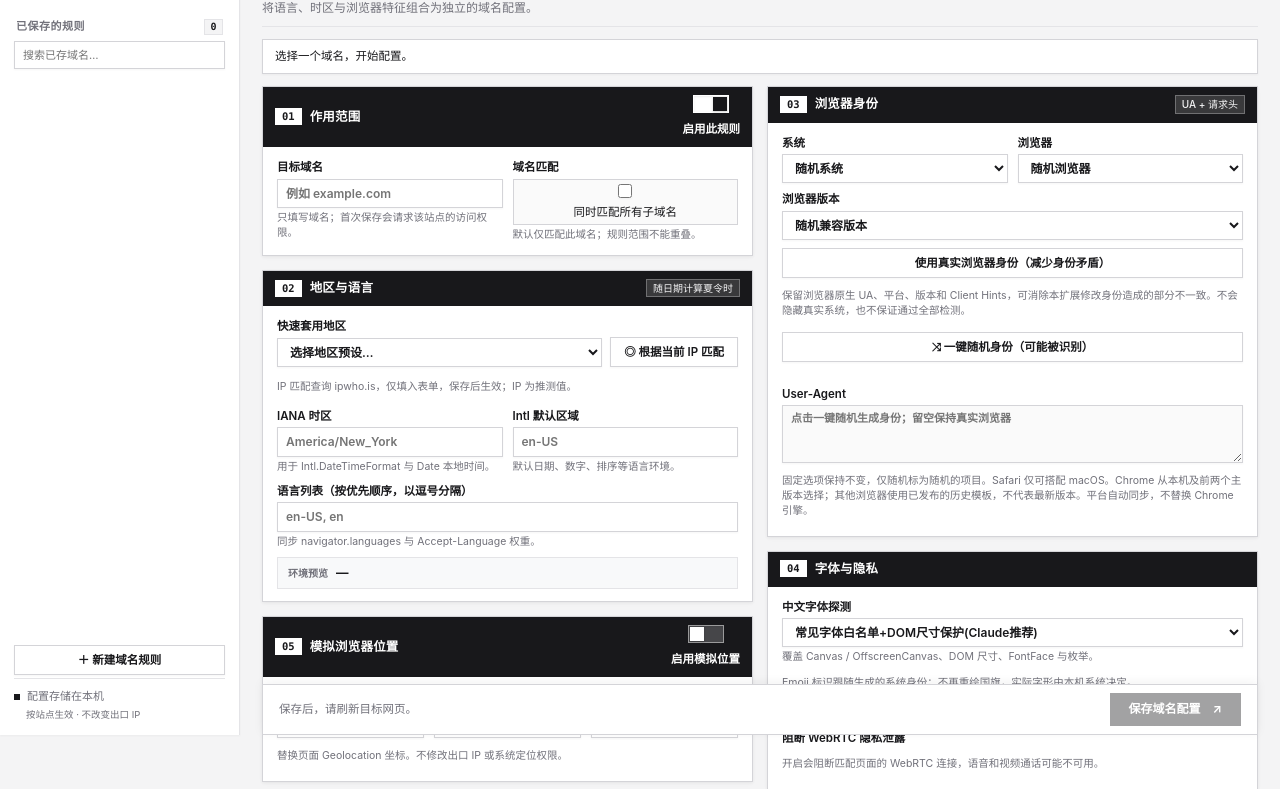
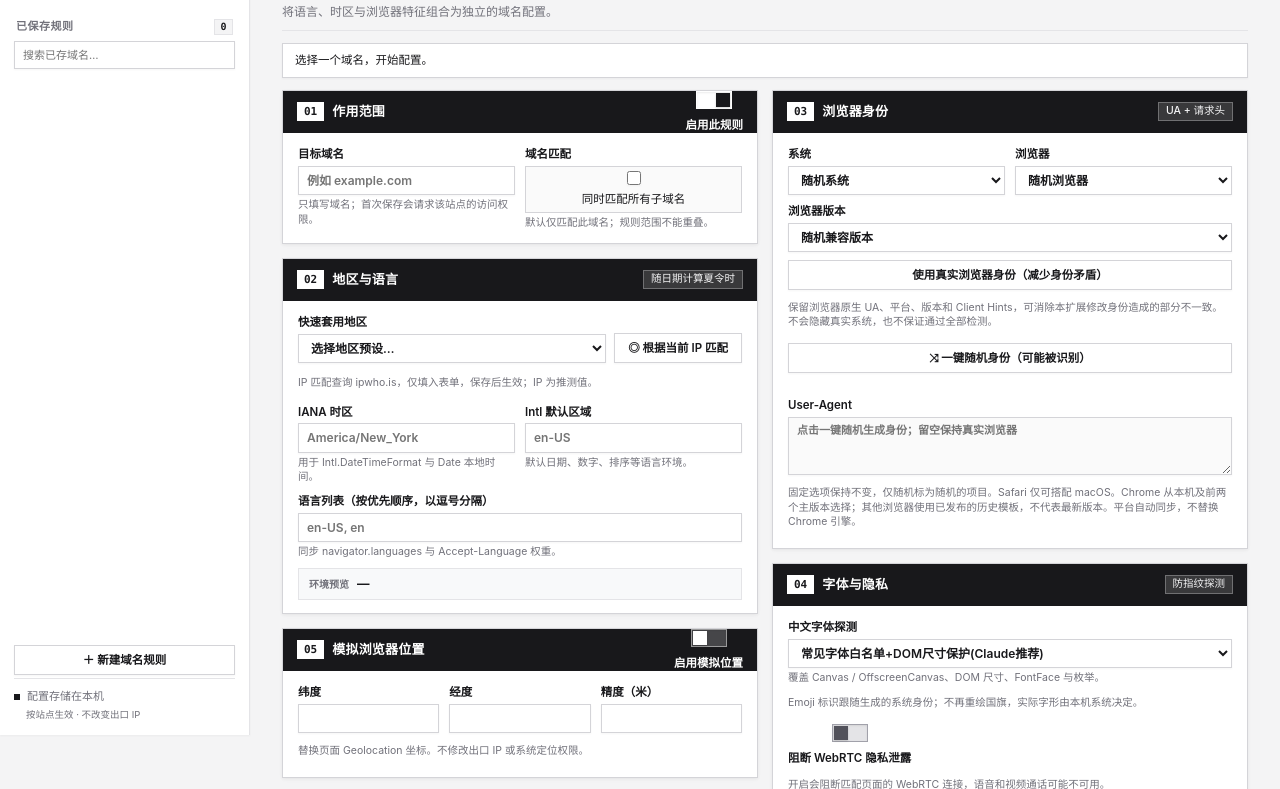
Before and after one commit to TheGreat2019/fake-finger, a browser extension: page options.html in a window 1280 px wide. Shown: the part 65-854 px from the top of the page. Drawn offline with Linux system fonts and the light colour scheme.

Commit message:
fix(v1.5.2): fix module export crash, popup navigation, center layout, unify header heights

```diff
--- a/options.html
+++ b/options.html
@@ -13,7 +13,7 @@
       <span class="brand-icon">◈</span>
       <div>浏览器伪装大师<small>DISGUISE MASTER</small></div>
     </div>
-    <div class="aside-label">已保存的规则 <span id="count">0</span></div>
+    <div class="aside-label">已保存规则 <span id="count">0</span></div>
     <div class="profile-search-wrap">
       <input type="text" id="profile-search" placeholder="搜索已存域名…" autocomplete="off">
     </div>
@@ -25,11 +25,12 @@
     </div>
   </aside>
 
+  <div class="main-wrap">
     <main>
       <header>
         <div>
           <div class="eyebrow">PRIVACY / DOMAIN PROFILES</div>
-        <h1>让每个站点，看见你选择的环境。<span class="version">v1.5.1</span></h1>
+          <h1>让每个站点，看见你选择的环境。<span class="version">v1.5.2</span></h1>
           <p>将语言、时区与浏览器特征组合为独立的域名配置。</p>
         </div>
       </header>
@@ -149,6 +150,7 @@
             <section class="card">
               <div class="section-head">
                 <div><span class="step">04</span><h2>字体与隐私</h2></div>
+                <span class="tag">防指纹探测</span>
               </div>
               <div class="card-body">
                 <div class="grid">
@@ -170,6 +172,7 @@
             <section class="card">
               <div class="section-head">
                 <div><span class="step">06</span><h2>目标页面自检</h2></div>
+                <span class="tag">真实环境对比</span>
               </div>
               <div class="card-body">
                 <p class="hint">保存配置后刷新目标网站，读取实际页面字体、时区与语言。</p>
@@ -199,6 +202,7 @@
       </form>
     </main>
   </div>
+</div>
 <script type="module" src="options.js"></script>
 </body>
 </html>
--- a/options.js
+++ b/options.js
@@ -393,13 +393,22 @@ $('retry').onclick = async () => {
 };
 
 async function load() {
+  try {
     const r = await send({type: 'status'});
-  profiles = r.profiles;
+    profiles = r.profiles || [];
     checkBackend(r);
     $('api-warning').hidden = r.scriptsAvailable;
     if (r.lastError) notice(`上次恢复配置时出现问题：${r.lastError}`, true);
     renderList();
     return r;
+  } catch (err) {
+    // 关键容错：若后台通信异常，立即读取本地 storage 中的已有规则，保证用户规则绝对不丢失！
+    const local = await chrome.storage.local.get(['profiles', 'lastError']);
+    profiles = local?.profiles || [];
+    renderList();
+    notice(`后台服务正在连接：${err.message}`, true);
+    return {profiles, scriptsAvailable: true};
+  }
 }
 
 try {
--- a/style.css
+++ b/style.css
@@ -1,12 +1,12 @@
 /*
- * 浏览器伪装大师 · Bento Grid 黑白灰舒适线框风格 (v1.5.1)
- * 规范：模块标题黑底白字、内容区白底、直角波动开关、柔和黑白灰层次、精细阴影与微动效
+ * 浏览器伪装大师 · Bento Grayscale 黑白灰高级线框风格 (v1.5.2)
+ * 特性：模块标题黑底白字高一致性对齐、主体白底居中排版、直角波动开关、精细微阴影与触觉微动效
  */
 
 :root {
   color-scheme: light;
 
-  /* 柔和黑白灰色彩系统：告别刺眼强光，提升易读性 */
+  /* 柔和黑白灰层次色系：告别刺眼眩光，强化舒适可读性 */
   --bg: #f4f4f5;               /* 画布底色：柔和锌灰 */
   --surface: #ffffff;          /* 模块白底卡片 */
   --surface-header: #18181b;   /* 模块标题栏黑底（沉稳炭黑，不刺眼） */
@@ -20,10 +20,10 @@
   --border-medium: #d4d4d8;    /* 控件常规边框 */
   --border-dark: #18181b;      /* 强聚焦边框 */
 
-  /* 精细阴影分级 */
+  /* 分级精细阴影 */
   --shadow-xs: 0 1px 2px rgba(0, 0, 0, 0.04);
   --shadow-sm: 0 1px 3px rgba(0, 0, 0, 0.05), 0 2px 6px rgba(0, 0, 0, 0.02);
-  --shadow-md: 0 4px 12px rgba(0, 0, 0, 0.06), 0 1px 3px rgba(0, 0, 0, 0.03);
+  --shadow-md: 0 4px 14px rgba(0, 0, 0, 0.07), 0 1px 3px rgba(0, 0, 0, 0.03);
 
   --font-sans: -apple-system, BlinkMacSystemFont, "Segoe UI", Roboto, "Helvetica Neue", Arial, sans-serif;
   --font-mono: ui-monospace, "SF Mono", Menlo, Consolas, "Liberation Mono", monospace;
@@ -37,7 +37,7 @@
 
 * {
   box-sizing: border-box;
-  border-radius: 0 !important; /* 严格直角造型 */
+  border-radius: 0 !important; /* 全局严格直角 */
 }
 
 body {
@@ -53,7 +53,7 @@ button, input, select, textarea {
   border-radius: 0;
 }
 
-/* 按钮基础与动效 */
+/* 按钮基础与微动效 */
 button {
   cursor: pointer;
   border: 1px solid var(--border-medium);
@@ -156,15 +156,19 @@ button:focus-visible, input:focus-visible, select:focus-visible, textarea:focus-
   }
 }
 
-/* 全局工作台双列画板布局 */
+/* 全局工作台整体布局：居中画板设计 (v1.5.2) */
 .workspace {
-  display: grid;
-  grid-template-columns: 240px 1fr;
+  display: flex;
   min-height: 100vh;
+  width: 100%;
+  background: var(--bg);
 }
 
-/* 左侧独立侧边栏 */
+/* 左侧固定侧边栏 */
 aside {
+  width: 250px;
+  min-width: 250px;
+  max-width: 250px;
   background: #ffffff;
   border-right: 1px solid var(--border-light);
   box-shadow: var(--shadow-xs);
@@ -175,6 +179,30 @@ aside {
   top: 0;
   height: 100vh;
   z-index: 10;
+  flex-shrink: 0;
+  box-sizing: border-box;
+}
+
+/* 主内容包裹层：在剩余区域内完美水平居中 */
+.main-wrap {
+  flex: 1;
+  min-width: 0;
+  display: flex;
+  justify-content: center;
+  align-items: flex-start;
+  padding: 20px 32px 36px;
+  box-sizing: border-box;
+  overflow-y: auto;
+}
+
+/* 主内容区域：固定最大宽度居中对齐，左右留白对称平衡 */
+main {
+  width: 100%;
+  max-width: 1080px;
+  margin: 0 auto;
+  display: flex;
+  flex-direction: column;
+  box-sizing: border-box;
 }
 
 /* 品牌标识 */
@@ -259,7 +287,7 @@ aside {
   background: var(--border-medium);
 }
 
-/* 域名卡片列表项 (Requirement 4) */
+/* 域名规则列表项卡片 (v1.5.2) */
 .profile-item {
   display: flex;
   flex-direction: column;
@@ -330,7 +358,7 @@ aside {
   white-space: nowrap;
 }
 
-/* 关键高亮：选中状态下黑底，域名与小字均高度清晰！ (Requirement 4) */
+/* 选中高亮状态：小字药丸徽标白底黑字，高度清晰锐利 */
 .profile-item.selected {
   background: #18181b !important;
   border-color: #18181b !important;
@@ -397,15 +425,6 @@ aside {
   height: 6px;
   background: var(--ink-primary);
   margin-right: 4px;
-}
-
-/* 主内容区域 */
-main {
-  padding: 16px 22px 14px;
-  max-width: 1200px;
-  width: 100%;
-  display: flex;
-  flex-direction: column;
 }
 
 /* 顶部页眉 */
@@ -519,15 +538,19 @@ header p {
   box-shadow: var(--shadow-md);
 }
 
-/* 模块标题栏：黑底白字 (Requirement 1) */
+/* 模块标题栏：黑底白字，严格锁定高度为 42px，两列绝对对齐 (v1.5.2) */
 .section-head {
   background: var(--surface-header);
   color: var(--surface-header-text);
-  padding: 8px 12px;
+  padding: 0 14px;
+  height: 42px;
+  min-height: 42px;
+  max-height: 42px;
+  box-sizing: border-box;
   display: flex;
   justify-content: space-between;
   align-items: center;
-  gap: 8px;
+  gap: 10px;
   border-bottom: 1px solid var(--surface-header);
 }
 
@@ -535,47 +558,68 @@ header p {
   display: flex;
   align-items: center;
   gap: 8px;
+  height: 100%;
 }
 
 .section-head h2 {
   color: #ffffff;
-  font-size: 12.5px;
+  font-size: 13px;
   font-weight: 700;
   margin: 0;
+  line-height: 1;
   letter-spacing: 0.2px;
+  display: flex;
+  align-items: center;
 }
 
-/* 步骤序号编号块 */
+/* 步骤编号 */
 .section-head .step {
   color: #18181b;
   background: #ffffff;
   border: 1px solid #ffffff;
-  font: 10.5px var(--font-mono);
+  font: 11px var(--font-mono);
   font-weight: 800;
-  padding: 1px 6px;
-  line-height: 1.25;
+  padding: 2px 6px;
+  line-height: 1.2;
+  display: inline-flex;
+  align-items: center;
 }
 
-/* 标题栏右侧标签 */
+/* 标题栏标签：统一定高与边框 */
 .section-head .tag {
   color: #f4f4f5;
   background: rgba(255, 255, 255, 0.14);
   border: 1px solid rgba(255, 255, 255, 0.28);
-  font-size: 10px;
+  font-size: 10.5px;
   font-weight: 500;
-  padding: 1px 6px;
+  padding: 2px 7px;
+  line-height: 1.2;
+  display: inline-flex;
+  align-items: center;
+  white-space: nowrap;
 }
 
-/* 模块内容区：白底 (Requirement 1) */
+/* 标题栏内的波动开关 */
+.section-head .switch {
+  color: #ffffff !important;
+  font-size: 11.5px;
+  display: inline-flex;
+  align-items: center;
+  margin: 0;
+  height: 100%;
+  white-space: nowrap;
+}
+
+/* 模块内容区：白底 */
 .card-body {
-  padding: 12px 14px;
+  padding: 13px 15px;
   background: #ffffff;
   display: flex;
   flex-direction: column;
   gap: 8px;
 }
 
-/* 直角形状的波动开关 (Requirement 2) */
+/* 直角形状的波动开关 (Toggle Switch) */
 .switch {
   display: inline-flex !important;
   align-items: center;
@@ -642,10 +686,6 @@ header p {
 }
 
 /* 标题栏黑底内的直角波动开关适配 */
-.section-head .switch {
-  color: #ffffff !important;
-}
-
 .section-head .toggle-track {
   background-color: rgba(255, 255, 255, 0.2);
   border-color: rgba(255, 255, 255, 0.45);
@@ -896,7 +936,7 @@ footer .primary span {
   margin-left: 6px;
 }
 
-/* 浏览器弹窗 Popup：黑白灰 Bento 风格 (v1.5.1) */
+/* 浏览器弹窗 Popup：黑白灰 Bento 风格 (v1.5.2) */
 .popup {
   width: 340px;
   padding: 12px;
@@ -919,7 +959,10 @@ footer .primary span {
 }
 
 .popup .section-head {
-  padding: 6px 10px;
+  height: 34px;
+  min-height: 34px;
+  max-height: 34px;
+  padding: 0 10px;
   background: var(--surface-header);
 }
 
@@ -978,25 +1021,22 @@ footer .primary span {
 }
 
 /* 响应式断点 */
-@media (max-width: 1000px) {
+@media (max-width: 1080px) {
   .cards-layout {
     grid-template-columns: 1fr;
   }
-  .workspace {
-    grid-template-columns: 210px 1fr;
-  }
-  main {
-    padding: 12px 14px 10px;
-  }
 }
 
-@media (max-width: 720px) {
+@media (max-width: 768px) {
   .workspace {
-    display: block;
+    flex-direction: column;
   }
   aside {
+    width: 100%;
+    min-width: 100%;
+    max-width: 100%;
+    height: auto;
     position: static;
-    height: auto;
     border-bottom: 1px solid var(--border-light);
     border-right: none;
     padding: 12px 14px;
@@ -1014,6 +1054,9 @@ footer .primary span {
     min-width: 140px;
     margin: 0;
   }
+  .main-wrap {
+    padding: 14px 16px;
+  }
   .grid, .grid.three {
     grid-template-columns: 1fr;
   }
--- a/version.js
+++ b/version.js
@@ -1,10 +1,28 @@
-export const BUILD = '1.5.1';
+// This module is evaluated separately in the UI and the service worker.
+// Compare loaded code versions, not getManifest(), which can hide stale workers.
+export const BUILD = '1.5.2';
+
 export const MODE_OPTIONS = {
-  STRICT: 'strict',
-  NORMALIZE: 'normalize',
-  NATIVE: 'native',
+  fonts: [
+    ['strict', '常见字体白名单+DOM尺寸保护(Claude推荐)'],
+    ['normalize', '隐藏指定中文字体（保留原回退字体）'],
+    ['native', '保持原始字体行为'],
+  ],
+  emoji: [
+    ['flags', '内置彩色国旗（Canvas 同步绘制）'],
+    ['native', '保持原始 Emoji'],
+    ['text', '优先文字 / 单色风格'],
+  ],
+  webrtc: [
+    ['block', '阻断页面 WebRTC 连接（语音 / 视频通话可能不可用）'],
+    ['native', '保持原始 WebRTC'],
+  ],
 };
 
+export const MODE_VALUES = Object.fromEntries(
+  Object.entries(MODE_OPTIONS).map(([key, options]) => [key, options.map(([value]) => value)])
+);
+
 export function compatibleBackend(status) {
-  return Boolean(status && status.ok && status.build === BUILD);
+  return status?.build === BUILD && Object.entries(MODE_VALUES).every(([key, values]) => values.every(value => status.modes?.[key]?.includes(value)));
 }
```
Also changed, not shown: popup.html (+1 -1 lines), popup.js (+55 -31 lines), README.md, manifest.json. Lines whose indentation alone changed are shown as unchanged.
